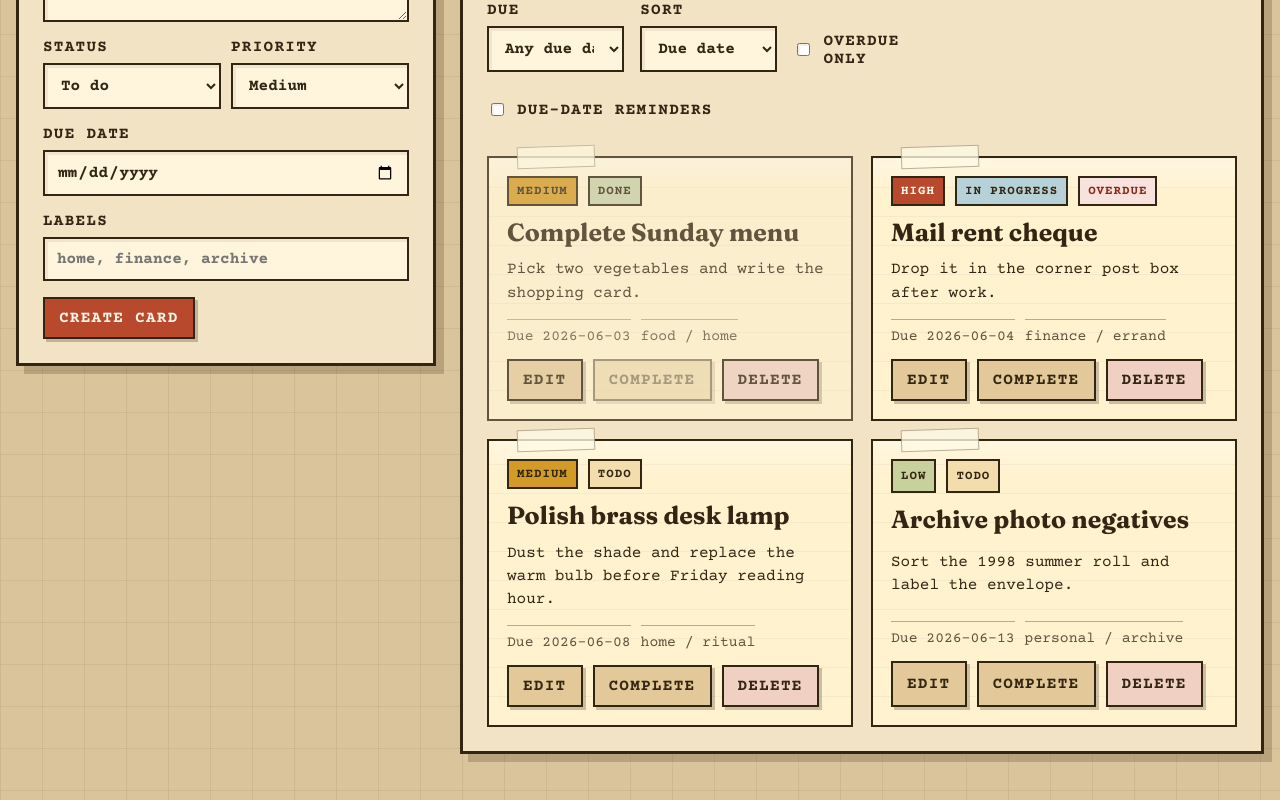
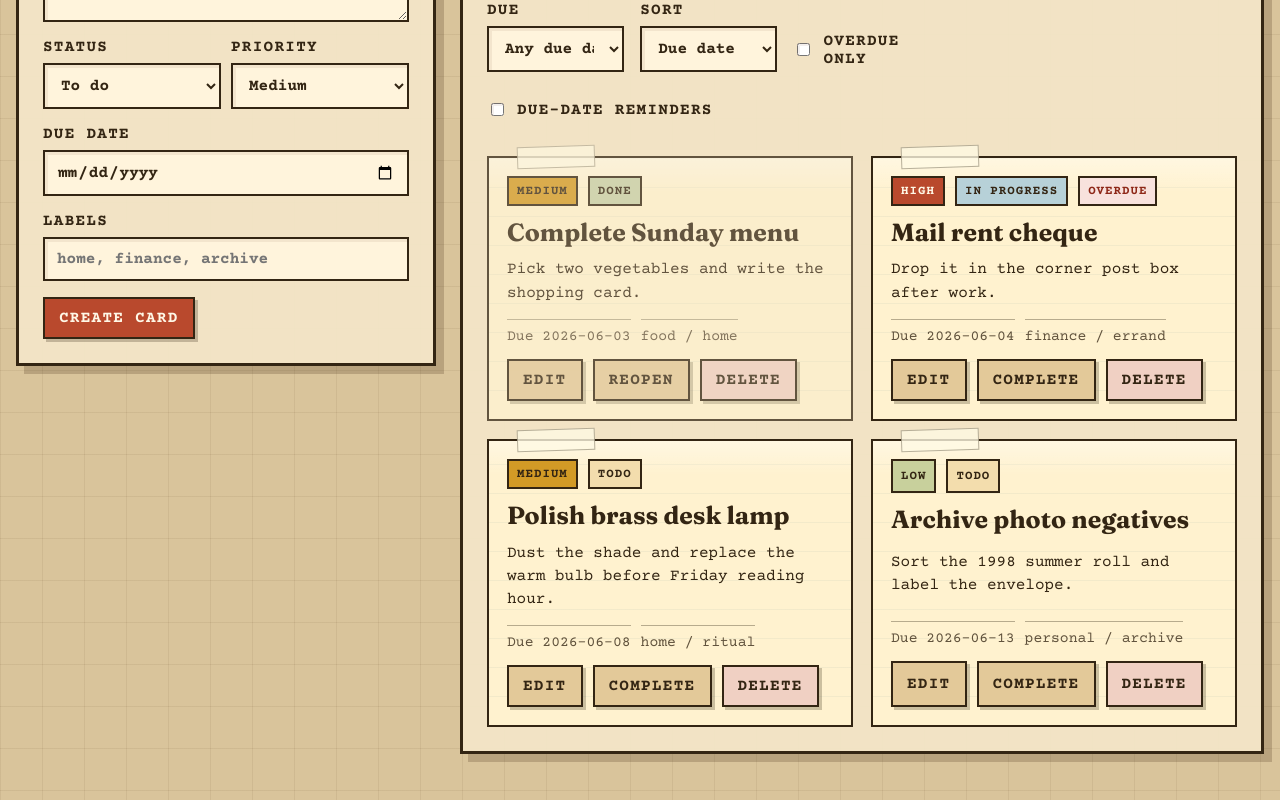
Before and after one commit to Rahat-Kabir/agent-playground, a React (Vite) app in the folder frontend/: page / in a window 1280 px wide. Shown: the part 1058-1858 px from the top of the page. Built offline with nearby package versions, Linux system fonts and the light colour scheme.

Commit message:
Add Reopen button to restore filed tasks to todo
Introduce reopenTaskInList helper, show Reopen on completed cards
instead of a disabled Complete button, and add unit test coverage.

Co-authored-by: Rahat <Rahat-Kabir@users.noreply.github.com>

```diff
--- a/frontend/src/App.tsx
+++ b/frontend/src/App.tsx
@@ -8,6 +8,7 @@ import {
   isOverdue,
   parseLabels,
   removeFiledTasks,
+  reopenTaskInList,
   summarizeDueSoon,
   visibleTasks
 } from "./lib/taskLogic";
@@ -167,6 +168,10 @@ export default function App() {
 
   function completeTask(taskId: string) {
     setTasks((current) => current.map((task) => (task.id === taskId ? { ...task, status: "done" } : task)));
+  }
+
+  function reopenTask(taskId: string) {
+    setTasks((current) => reopenTaskInList(current, taskId));
   }
 
   function deleteTask(taskId: string) {
@@ -544,14 +549,15 @@ export default function App() {
                     <button type="button" className="button" onClick={() => startEdit(task)}>
                       Edit
                     </button>
-                    <button
-                      type="button"
-                      className="button"
-                      onClick={() => completeTask(task.id)}
-                      disabled={task.status === "done"}
-                    >
-                      Complete
-                    </button>
+                    {task.status === "done" ? (
+                      <button type="button" className="button" onClick={() => reopenTask(task.id)}>
+                        Reopen
+                      </button>
+                    ) : (
+                      <button type="button" className="button" onClick={() => completeTask(task.id)}>
+                        Complete
+                      </button>
+                    )}
                     <button type="button" className="button button--danger" onClick={() => deleteTask(task.id)}>
                       Delete
                     </button>
--- a/frontend/src/lib/taskLogic.ts
+++ b/frontend/src/lib/taskLogic.ts
@@ -129,6 +129,13 @@ export function removeFiledTasks(tasks: Task[]): Task[] {
   return tasks.filter((task) => task.status !== "done");
 }
 
+
+export function reopenTaskInList(tasks: Task[], taskId: string): Task[] {
+  return tasks.map((task) =>
+    task.id === taskId && task.status === "done" ? { ...task, status: "todo" } : task
+  );
+}
+
 export function collectLabels(tasks: Task[]): string[] {
   return Array.from(new Set(tasks.flatMap((task) => task.labels.map((label) => label.trim()).filter(Boolean)))).sort((a, b) =>
     a.localeCompare(b)
```
Also changed, not shown: 2 other files (tests, documents, lock files or other folders).
